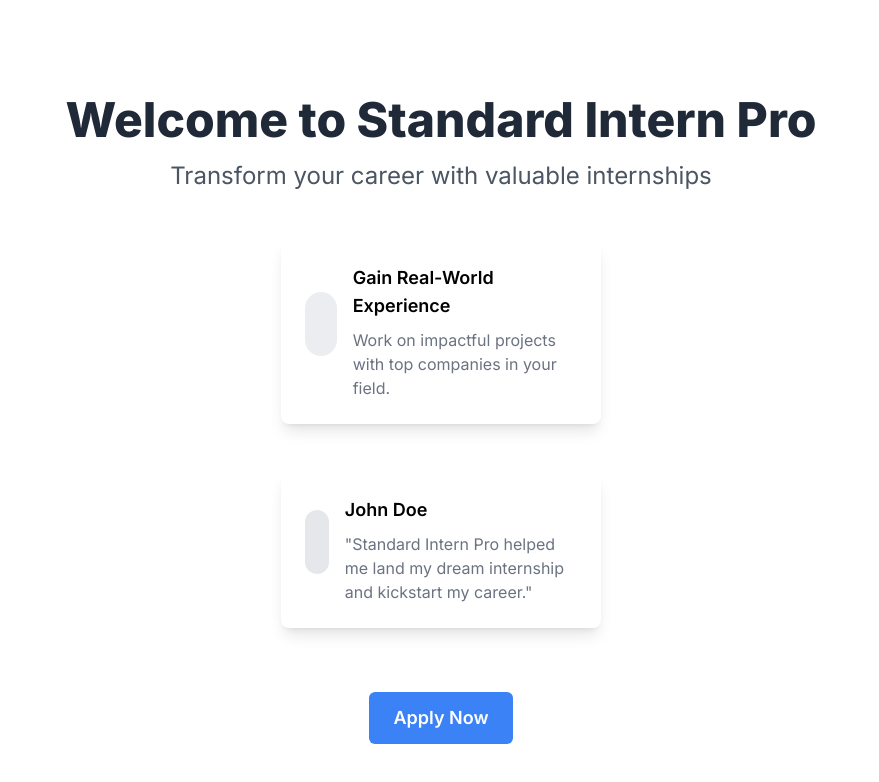
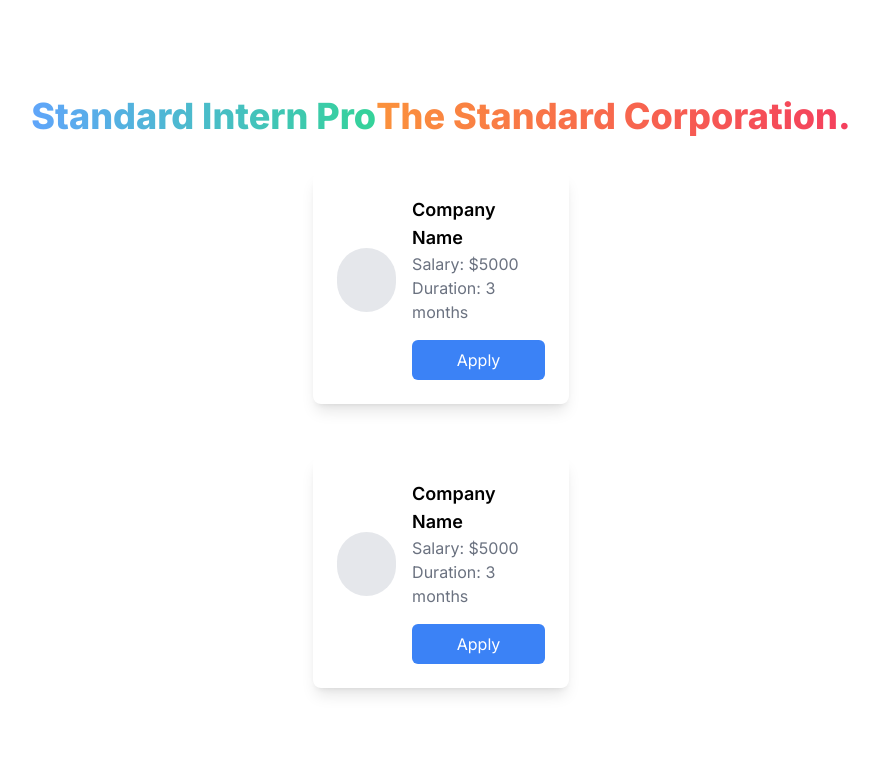
Before and after one commit to timons-AI/standard-intern, a Next.js app in the folder standard-intern/: page / in a window 1280 px wide. Shown: the top 782 px of the page, without its empty margins (199-1078 px from the left). Built offline with nearby package versions, Linux system fonts and the light colour scheme.

Commit message:
Update page.tsx

```diff
--- a/standard-intern/src/app/page.tsx
+++ b/standard-intern/src/app/page.tsx
@@ -1,38 +1,43 @@
-import React from 'react';
-
 export default function Home() {
   return (
-    <main className="flex min-h-screen flex-col items-center justify-center p-24">
-      <div className="text-center mb-12">
-        <h1 className="text-5xl font-extrabold text-gray-800">Welcome to Standard Intern Pro</h1>
-        <p className="text-2xl text-gray-600 mt-4">Transform your career with valuable internships</p>
+    <main className="flex min-h-screen flex-col items-center justify-between p-24">
+      <div className="flex items-center justify-between mb-8">
+        <p className="text-4xl font-extrabold bg-clip-text bg-gradient-to-r from-blue-400 to-emerald-400 text-transparent capitalize">
+          Standard Intern Pro
+        </p>
+        <p className="text-4xl font-extrabold bg-clip-text bg-gradient-to-r from-orange-400 to-rose-500 text-transparent capitalize">
+          The Standard Corporation.
+        </p>
       </div>
       <div className="flex flex-wrap justify-center">
-        {/* Animated Feature Section */}
-        <div className="flex items-center justify-center bg-white rounded-lg shadow-lg p-6 mb-4 mx-2 w-80">
-          <div className="w-16 h-16 bg-gray-200 rounded-full mb-4 animate-pulse" />
+        {/* Top Companies */}
+        <div className="flex items-center justify-center bg-white rounded-lg shadow-lg p-6 mb-4 mx-2 w-64">
+          <div className="w-16 h-16 bg-gray-200 rounded-full mb-4" />
           <div className="flex flex-col ml-4">
-            <h3 className="text-lg font-semibold">Gain Real-World Experience</h3>
-            <p className="text-gray-500 mt-2">Work on impactful projects with top companies in your field.</p>
+            <h3 className="text-lg font-semibold">Company Name</h3>
+            <p className="text-gray-500">Salary: $5000</p>
+            <p className="text-gray-500">Duration: 3 months</p>
+            <button className="bg-blue-500 text-white px-4 py-2 mt-4 rounded-md">
+              Apply
+            </button>
           </div>
         </div>
-        {/* Add more animated feature sections here */}
+        {/* Add more company cards here */}
       </div>
       <div className="flex flex-wrap justify-center mt-8">
-        {/* Testimonials */}
-        <div className="flex items-center justify-center bg-white rounded-lg shadow-lg p-6 mb-4 mx-2 w-80">
+        {/* Suggested Companies */}
+        <div className="flex items-center justify-center bg-white rounded-lg shadow-lg p-6 mb-4 mx-2 w-64">
           <div className="w-16 h-16 bg-gray-200 rounded-full mb-4" />
           <div className="flex flex-col ml-4">
-            <h3 className="text-lg font-semibold">John Doe</h3>
-            <p className="text-gray-500 mt-2">"Standard Intern Pro helped me land my dream internship and kickstart my career."</p>
+            <h3 className="text-lg font-semibold">Company Name</h3>
+            <p className="text-gray-500">Salary: $5000</p>
+            <p className="text-gray-500">Duration: 3 months</p>
+            <button className="bg-blue-500 text-white px-4 py-2 mt-4 rounded-md">
+              Apply
+            </button>
           </div>
         </div>
-        {/* Add more testimonial sections here */}
-      </div>
-      <div className="flex justify-center mt-12">
-        <button className="bg-blue-500 text-white px-6 py-3 rounded-md text-lg font-semibold">
-          Apply Now
-        </button>
+        {/* Add more suggested company cards here */}
       </div>
     </main>
   );
```
